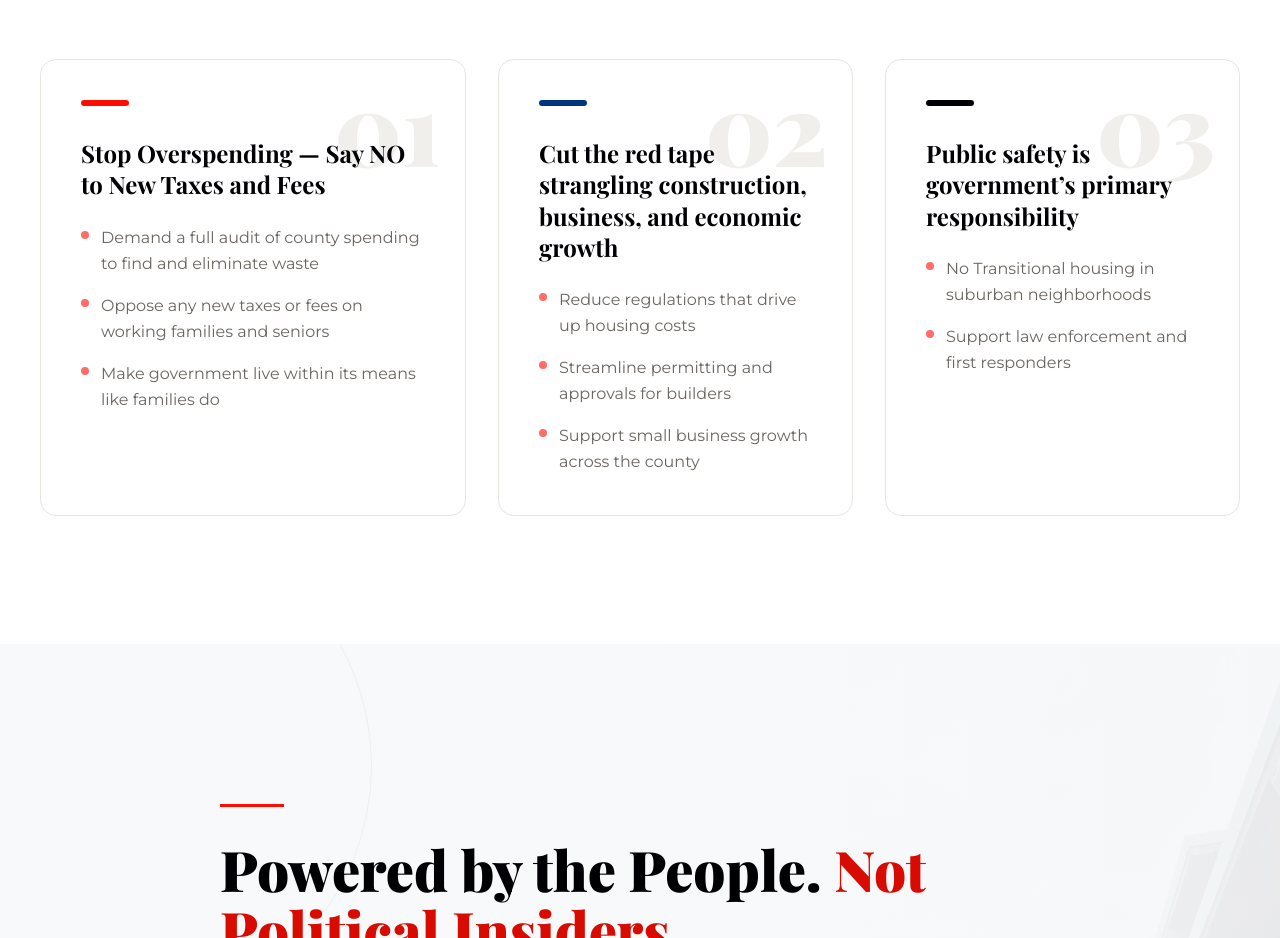
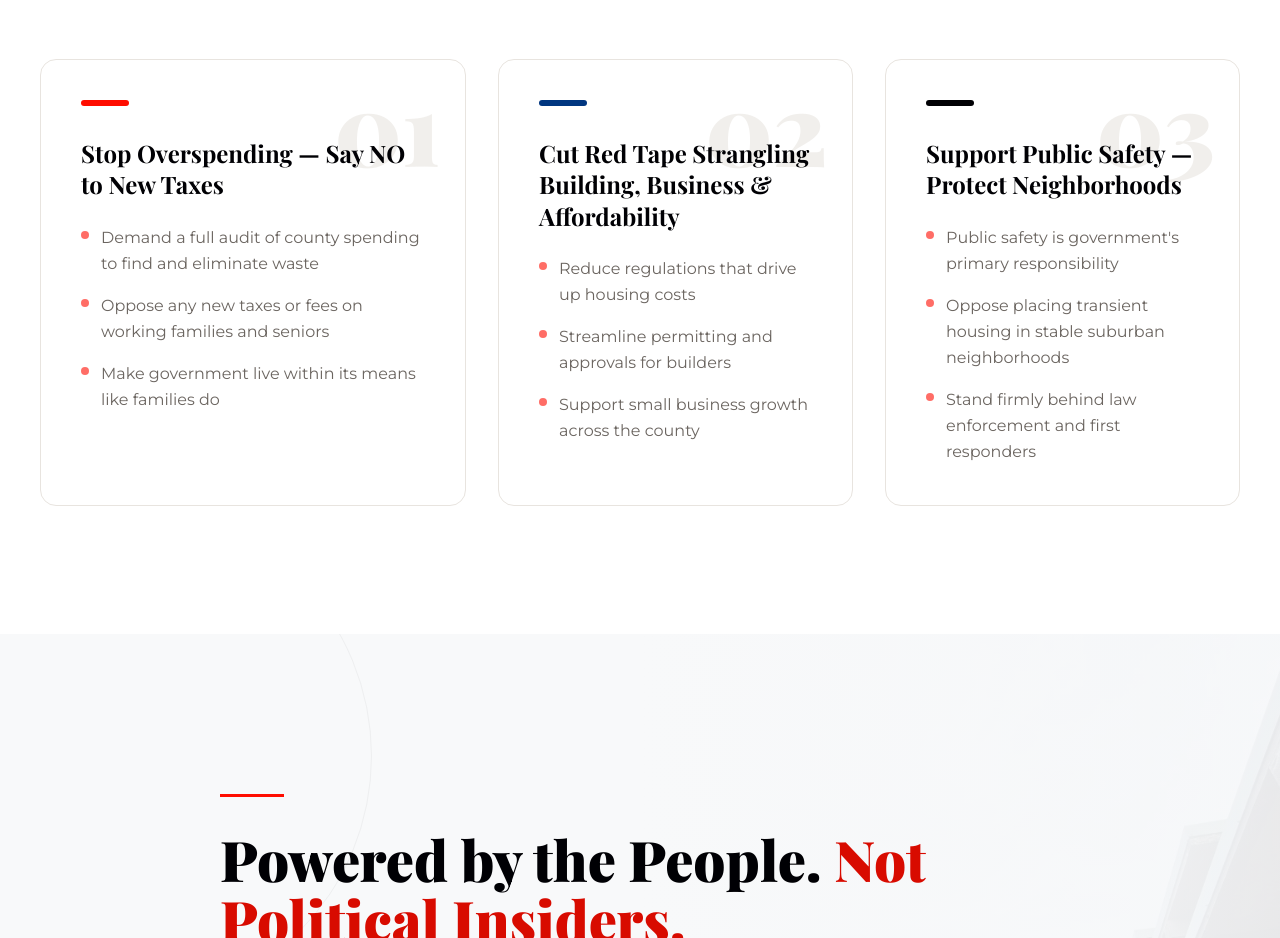
Before and after one commit to AreeshRazaKhan/friendsofjennykamprath, a Next.js app: page / in a window 1280 px wide. Shown: the part 1960-2898 px from the top of the page. Built offline with nearby package versions, Linux system fonts and the light colour scheme; no server answers.

Commit message:
Revert "copy: rewrite priority box headers and third-box bullets"
This reverts commit fe25f8a374bc55561f541bf97c1bbf6dabb7114b.

```diff
--- a/src/components/home/priorities.jsx
+++ b/src/components/home/priorities.jsx
@@ -1,7 +1,7 @@
 const PRIORITIES = [
   {
     number: '01',
-    title: 'Stop Overspending — Say NO to New Taxes and Fees',
+    title: 'Stop Overspending — Say NO to New Taxes',
     items: [
       'Demand a full audit of county spending to find and eliminate waste',
       'Oppose any new taxes or fees on working families and seniors',
@@ -11,7 +11,7 @@ const PRIORITIES = [
   },
   {
     number: '02',
-    title: 'Cut the red tape strangling construction, business, and economic growth',
+    title: 'Cut Red Tape Strangling Building, Business & Affordability',
     items: [
       'Reduce regulations that drive up housing costs',
       'Streamline permitting and approvals for builders',
@@ -21,10 +21,11 @@ const PRIORITIES = [
   },
   {
     number: '03',
-    title: 'Public safety is government’s primary responsibility',
+    title: 'Support Public Safety — Protect Neighborhoods',
     items: [
-      'No Transitional housing in suburban neighborhoods',
-      'Support law enforcement and first responders',
+      'Public safety is government\'s primary responsibility',
+      'Oppose placing transient housing in stable suburban neighborhoods',
+      'Stand firmly behind law enforcement and first responders',
     ],
     accent: 'bg-navy-900',
   },
```
